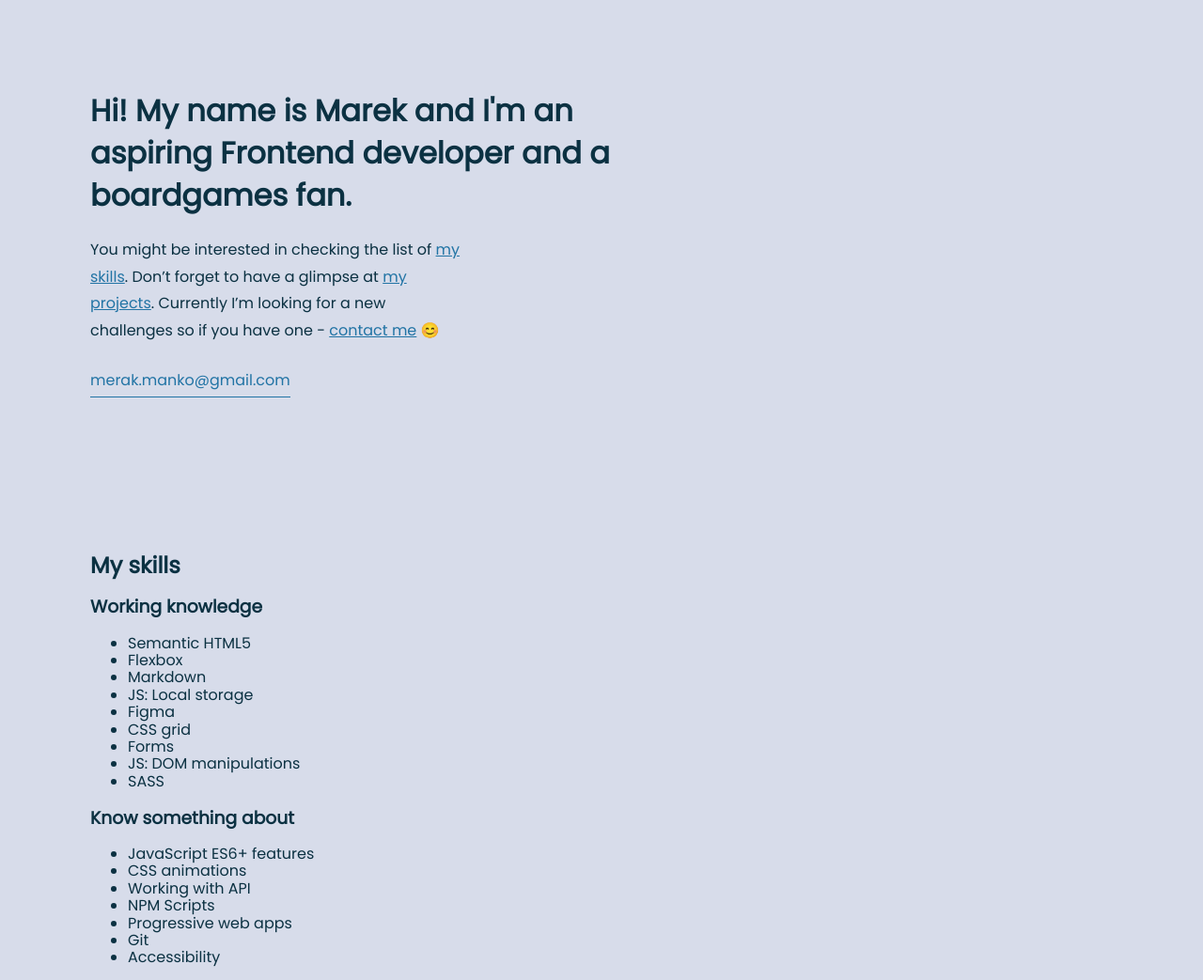
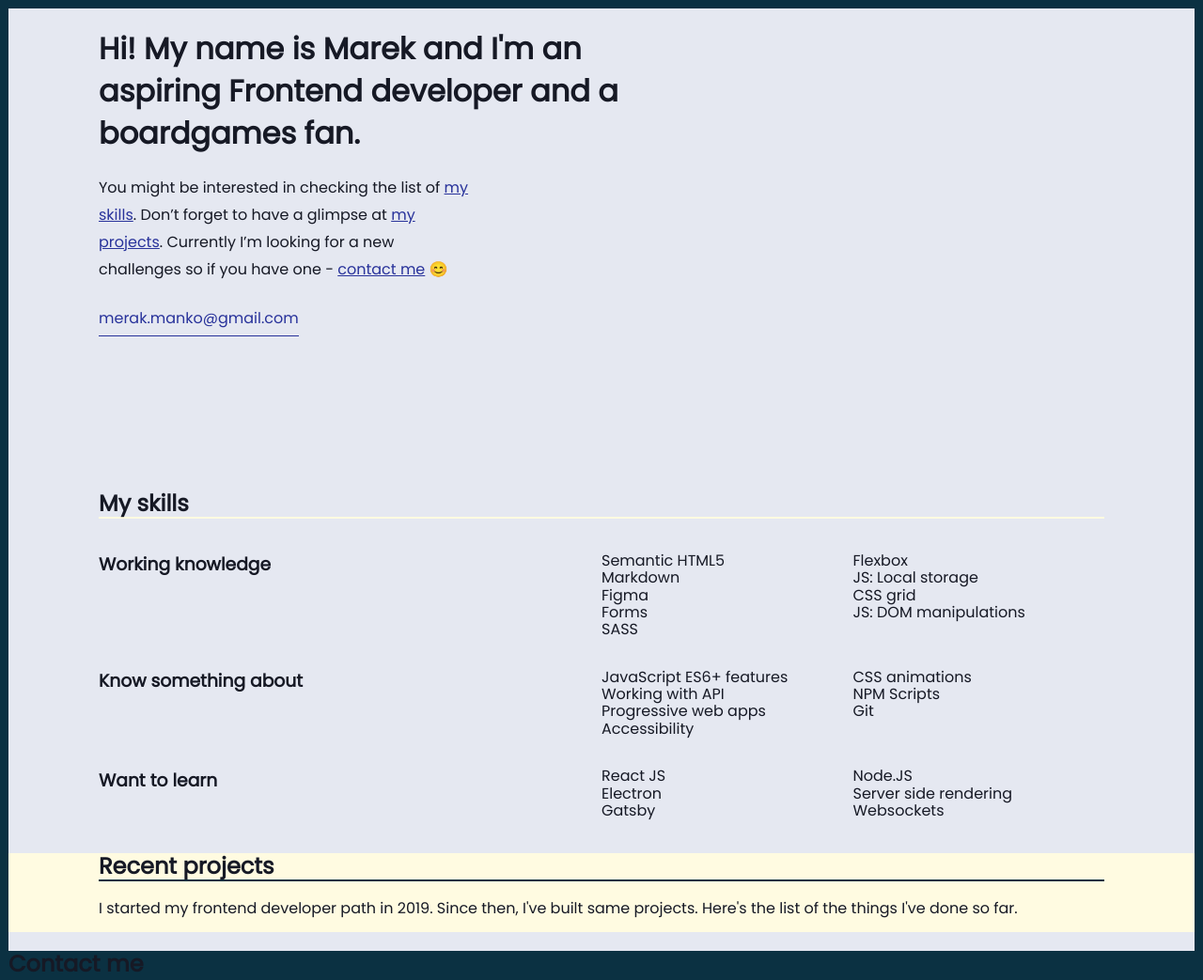
Before and after one commit to mankom/mankom.github.io, a website: page src/content/index.html in a window 1280 px wide. Shown: the top 1043 px of the page at 94% size. Drawn offline with nearby package versions, Linux system fonts and the light colour scheme; files that its build step writes are made by us from their sources; no server answers.

Commit message:
feat: set flexbox in my skills section

```diff
--- a/src/scss/_variables.scss
+++ b/src/scss/_variables.scss
@@ -11,5 +11,11 @@ $black-coral:#595F72;
 $lavender-gray: #C4C8D5;
 $ash-grey: #B0B5C0;
 $dodger-blue: #2274A5;
-$pinaple:#594157;
+$pinapple:#594157;
 $yankees-blue:#0B3142;
+
+$blue: #29339B;
+$black: #161925;
+$gray: #E5E8F1;
+$yellow: #FFFBE1;
+$border: #0B3142;
--- a/src/scss/main.scss
+++ b/src/scss/main.scss
@@ -8,25 +8,35 @@
 }
 
 body {
-  background: $gainsboro;
-  color: $yankees-blue;//$aurometalsaurus;
+  background: $gray;
+  border: .6em solid $border;
+  color: $black;
   font-family: 'Poppins', sans-serif;
-  margin: 6em;
+  //margin: 6em;
 }
 
+.contact{
+  background: $border;
+}
+
+.footer{
+  background: $border;
+}
 .me{
   line-height: 2.8rem;
+  margin-left: 6em;
+  margin-right: 6em;
   margin-bottom: 10em;
   width: 50vw;
   &__email &__link{
-    border-bottom: .1em solid $dodger-blue;
-    color: $dodger-blue;
+    border-bottom: .1em solid $blue;
+    color: $blue;
     padding-bottom: .4em;
     text-decoration: none;
 
   }
   &__link{
-    color: $dodger-blue;
+    color: $blue;
     font-style: normal;
   }
   &__text{
@@ -37,19 +47,20 @@ body {
 }
 
 .my-projects{
+  padding-left: 6em;
+  padding-right: 6em;
+  background: $yellow;
   &__item{
-    background: $yankees-blue;//$aurometalsaurus;
+    background: $gray;
     border-radius: .5em;
     box-shadow: 0.18em 0.18em rgba($color: #000000, $alpha: .6);
-
     display: block;
-    color: $ash-grey;
     padding: .5em;
-
   }
   &__link{
-    color: $dodger-blue;//$lavender-gray;
+    color: $black;
     font-style: normal;
+    font-weight: bold;
     text-decoration: none;
   }
   &__list{
@@ -58,6 +69,45 @@ body {
     grid-gap: .5em;
     list-style-type: none;
     margin: 0;
-    padding: 0 0.5em;
+    padding: 0;
+  }
+  &__title{
+    border-bottom: .1em solid $border;
   }
 }
+
+.my-skills{
+
+  padding-left: 6em;
+  padding-right: 6em;
+  &__title{
+    border-bottom: .1em solid $yellow;
+  }
+}
+
+.skill-list{
+  display: flex;
+  flex-flow: row wrap;
+  grid-template-columns: 1fr 1fr;
+  &__item{
+    flex: 1 1 auto;
+    min-width: 11em;
+    width: 50%;
+  }
+  &__items{
+    display: flex;
+    flex: 1 6 auto;
+    grid-template-columns: 1fr 1fr;
+    list-style: none;
+    //margin-left: .4em;
+    padding: 0;
+    width: 50%;
+    //flex-direction: row;
+    flex-wrap: wrap;
+  }
+  &__title{
+    flex: 1 1 auto;
+    min-width: 12em;
+    width: 50%;
+  }
+}
```
